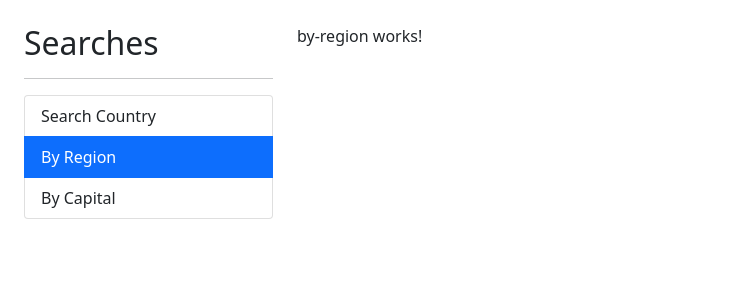
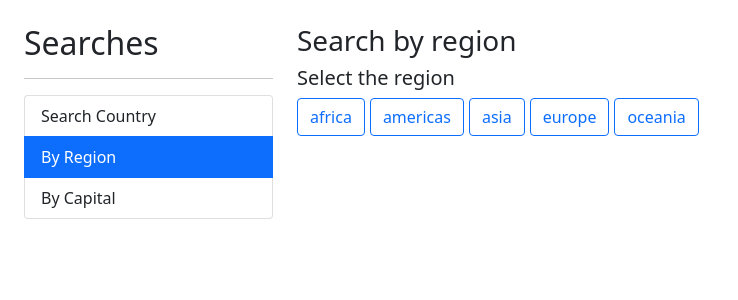
Before and after one commit to EduardoUDG/Angular_countries-app, an Angular app: page /region in a window 1280 px wide. Shown: the top 300 px of the page, without its empty margins (0-738 px from the left). Built offline with nearby package versions, Linux system fonts and the light colour scheme.

Commit message:
Class and differents form to add classes in css

```diff
--- a/src/app/country/pages/by-region/by-region.component.html
+++ b/src/app/country/pages/by-region/by-region.component.html
@@ -1 +1,22 @@
-<p>by-region works!</p>
+<h3>Search by region <small>{{ activeRegion | titlecase }}</small></h3>
+
+<h5>Select the region</h5>
+
+
+<div class="row">
+  <div class="col">
+    <!-- [class.active]="region === activeRegion" -->
+    <!-- [ngClass]="{
+      'btn-primary': activeRegion === region,
+      'btn-outline-primary': activeRegion !== region
+    }" -->
+    <button
+      *ngFor="let region of regions"
+      class="btn btn-outline-primary"
+
+      (click)="activateRegion( region )"
+    >
+      {{ region }}
+    </button>
+  </div>
+</div>
--- a/src/app/country/pages/by-region/by-region.component.ts
+++ b/src/app/country/pages/by-region/by-region.component.ts
@@ -1,16 +1,27 @@
-import { Component, OnInit } from '@angular/core';
+import { Component } from '@angular/core';
 
 @Component({
   selector: 'app-by-region',
   templateUrl: './by-region.component.html',
-  styles: [
+  styles: [`
+    button {
+      margin-right: 5px;
+    }
+    `
   ]
 })
-export class ByRegionComponent implements OnInit {
+export class ByRegionComponent {
+
+  regions     : string[]= ['africa', 'americas', 'asia', 'europe', 'oceania'];
+  activeRegion: string  = '';
+
 
   constructor() { }
 
-  ngOnInit(): void {
+  activateRegion( region: string ) {
+    this.activeRegion = region;
   }
 
+
+
 }
```
